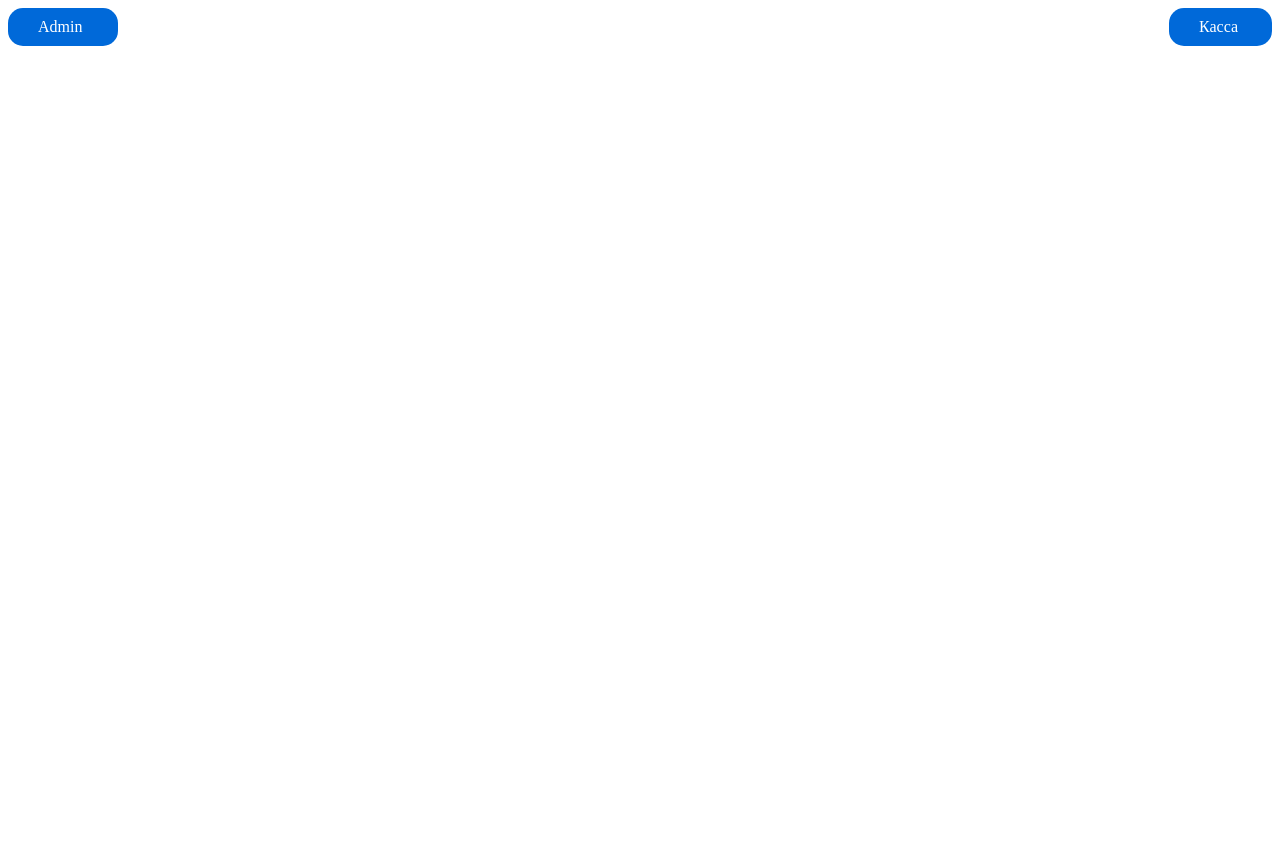
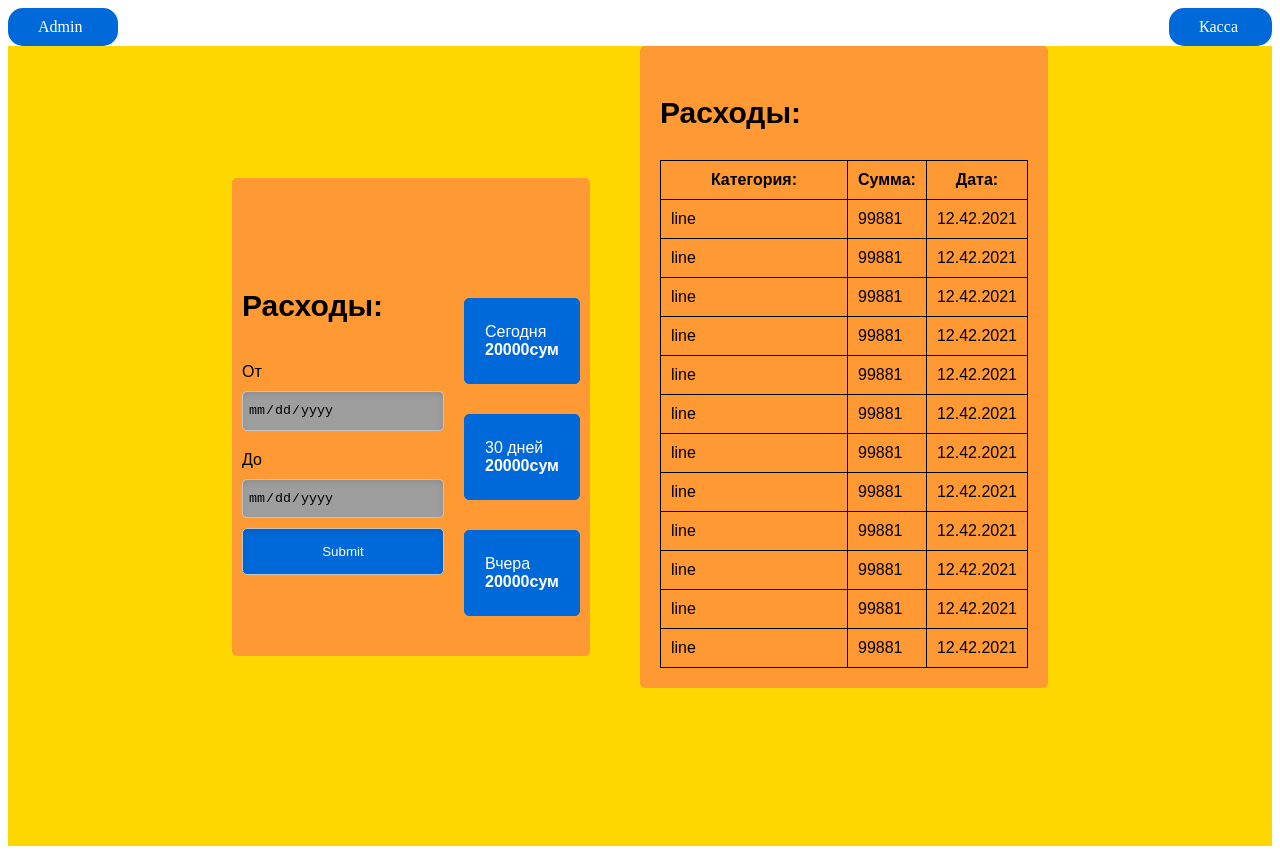
Before and after one commit to sardor0990/vue-kassa, a Vue app: page /Static/Costs in a window 1280 px wide. Before the commit this address had no page. Before the commit the page ends 800 px from the top, so only its background shows below. Built offline with nearby package versions, Linux system fonts and the light colour scheme; grey boxes are pictures that could not be loaded.

Commit message:
created cost page

```diff
--- a/src/router/index.js
+++ b/src/router/index.js
@@ -17,6 +17,11 @@ const routes = [
         name: 'Static',
     component: () => import('../views/Static.vue')
 },
+{
+    path: '/Static/Costs',
+        name: 'Costs',
+    component: () => import('../views/Costs.vue')
+},
 ]
 
 const router = createRouter({
--- /dev/null
+++ b/src/views/Costs.vue
@@ -0,0 +1,220 @@
+<template>
+    <div id="costs">
+        <div class="costs" style="background: gold; height: 100vh;">
+            <div class="costs_wrap">
+                <div class="row">
+                     <div class="col" style="margin-top: 100px;">
+                        <div class="row" style="background: #FF9933; padding: 10px; border-radius: 5px;">
+                            <div class="col" style="display: flex; flex-direction: column;">
+                                <p class="first__text">Расходы:</p>
+                                <p class="below__date__paragraph">От</p>
+                                <input type="date" name="dateofbirth" id="dateofbirth" class="mb date_input">
+                                <p class="below__date__paragraph">До</p>
+                                <input type="date" name="dateofbirth" id="dateofbirth" class="mb date_input">
+                                <input type="submit">
+                            </div>
+                            <div class="col column-design badge__info mt">
+                                <span>Сегодня <br><b>20000сум</b></span>
+                                <span>30 дней <br><b>20000сум</b></span>
+                                <span>Вчера <br><b>20000сум</b></span>
+                            </div>
+                        </div>
+                     </div>
+                    <div class="col second__column">
+                        <p class="first__text">Расходы:</p>
+                        <div>
+                           <table>
+                               <tr>
+                                   <th style="padding: 10px 50px;">Категория:</th>
+                                   <th>Сумма:</th>
+                                   <th>Дата:</th>
+                               </tr>
+                               <tr v-for="(item , index) in cost" :key="index">
+                                   <td>{{item.cat}}</td>
+                                   <td>{{item.sum}}</td>
+                                   <td>{{item.date}}</td>
+                               </tr>
+                           </table>
+                        </div>
+                    </div>
+                </div>
+            </div>
+        </div>
+    </div>
+</template>
+
+<script>
+    export default {
+        name: "Costs",
+        data(){
+            return{
+                cost:[
+                    {
+                        cat:"line",
+                        sum:"99881",
+                        date:"12.42.2021",
+                    },
+                    {
+                        cat:"line",
+                        sum:"99881",
+                        date:"12.42.2021",
+                    },
+                    {
+                        cat:"line",
+                        sum:"99881",
+                        date:"12.42.2021",
+                    },
+                    {
+                        cat:"line",
+                        sum:"99881",
+                        date:"12.42.2021",
+                    },
+                    {
+                        cat:"line",
+                        sum:"99881",
+                        date:"12.42.2021",
+                    },
+                    {
+                        cat:"line",
+                        sum:"99881",
+                        date:"12.42.2021",
+                    },
+                    {
+                        cat:"line",
+                        sum:"99881",
+                        date:"12.42.2021",
+                    },
+                    {
+                        cat:"line",
+                        sum:"99881",
+                        date:"12.42.2021",
+                    },{
+                        cat:"line",
+                        sum:"99881",
+                        date:"12.42.2021",
+                    },
+                    {
+                        cat:"line",
+                        sum:"99881",
+                        date:"12.42.2021",
+                    },{
+                        cat:"line",
+                        sum:"99881",
+                        date:"12.42.2021",
+                    },
+                    {
+                        cat:"line",
+                        sum:"99881",
+                        date:"12.42.2021",
+                    },
+
+]
+
+            }
+        }
+    }
+</script>
+
+<style lang="scss" scoped>
+    .costs{
+        padding: 0;
+        margin: 0;
+
+    }
+    .costs{
+        &_wrap{
+            width: 1200px;
+            margin: 0 auto;
+            font-family: sans-serif;
+        }
+    }
+
+    .row{
+        display: flex;
+        align-items: center;
+        justify-content: center;
+    }
+
+    /* CALENDAR CSS  */
+    [type="date"] {
+        background:#fff url(https://cdn1.iconfinder.com/data/icons/cc_mono_icon_set/blacks/16x16/calendar_2.png)  97% 50% no-repeat ;
+    }
+    [type="date"]::-webkit-inner-spin-button {
+        display: none;
+    }
+    [type="date"]::-webkit-calendar-picker-indicator {
+        opacity: 0;
+    }
+
+
+    .date_input {
+        border: 1px solid #c4c4c4;
+        border-radius: 5px;
+        background-color: #fff;
+        padding: 10px 5px;
+        box-shadow: inset 0 3px 6px rgba(0,0,0,0.1);
+        width: 190px;
+    }
+
+
+
+    .mb{
+        margin-bottom: 10px;
+    }
+
+    .below__date__paragraph{
+        padding: 0;
+        margin: 10px 0;
+    }
+
+    .column-design{
+        display: flex;
+        flex-direction: column;
+    }
+
+    .badge__info span{
+        border: 1px solid #0069d9;
+        background: #0069d9;
+        padding: 24px 20px;
+        border-radius: 5px;
+        margin-bottom: 30px;
+        margin-left:  20px;
+        color: #ffffff;
+    }
+
+    input[type="submit"]{
+        background:#0069d9;
+        color: #ffffff;
+        padding: 15px 2px;
+        border: 1px solid #c4c4c4;
+        border-radius: 5px;
+        box-shadow: inset 0 3px 6px rgba(0,0,0,0.1);
+    }
+    .mt{
+        margin-top: 110px;
+    }
+
+    .first__text{
+       font-size: 30px;
+        font-weight: 700;
+
+    }
+
+    table{
+        border-collapse: collapse;
+    }
+    table td,table th{
+        border: 1px solid black;
+        padding: 10px;
+    }
+
+
+
+    .second__column{
+        margin-left: 50px;
+        background: #ff9933;
+        padding: 20px;
+        border-radius: 5px;
+    }
+
+</style>
--- a/src/views/Static.vue
+++ b/src/views/Static.vue
@@ -2,12 +2,21 @@
     <div id="static">
         <div class="static">
             <div class="static_wrap">
-                <div class="row" style="display: flex;">
+                <div class="row">
                     <div class="col">
+                       <router-link to="/Static/Costs" style="text-decoration: none">
                         <div class="card">
                             <div class="card_body">
                                 <div class="card_title">
-                                    <span> Заказы</span>
+                                    <span> Расходы</span>
+                                </div>
+                            </div>
+                        </div>
+                       </router-link>
+                        <div class="card">
+                            <div class="card_body">
+                                <div class="card_title">
+                                    <span> Прибыль</span>
                                 </div>
                             </div>
                         </div>
@@ -15,15 +24,7 @@
                         <div class="card">
                             <div class="card_body">
                                 <div class="card_title">
-                                    <span> Заказы</span>
-                                </div>
-                            </div>
-                        </div>
-
-                        <div class="card">
-                            <div class="card_body">
-                                <div class="card_title">
-                                    <span> Заказы</span>
+                                    <span> Скупает</span>
                                 </div>
                             </div>
                         </div>
@@ -33,7 +34,7 @@
                         <div class="card">
                             <div class="card_body">
                                 <div class="card_title">
-                                    <span> Заказы</span>
+                                    <span> Доходы</span>
                                 </div>
                             </div>
                         </div>
@@ -41,7 +42,7 @@
                         <div class="card">
                             <div class="card_body">
                                 <div class="card_title">
-                                    <span> Заказы</span>
+                                    <span> Прибыль</span>
                                 </div>
                             </div>
                         </div>
@@ -49,7 +50,7 @@
                         <div class="card">
                             <div class="card_body">
                                 <div class="card_title">
-                                    <span> Заказы</span>
+                                    <span> Реализация</span>
                                 </div>
                             </div>
                         </div>
@@ -95,7 +96,7 @@
         background: #0069d9;
         border-radius: 20px;
         padding: auto;
-        height: 100px;
+        height: 200px;
         margin-left: 30px;
         margin-top: 30px;
         color: white;
@@ -103,10 +104,11 @@
         &_title {
             text-align: center;
             font-size: 24px;
-            margin: 30px 0;
+            margin: 70px 0;
             color: white;
             font-family: sans-serif;
         }
     }
 
+
 </style>
```
